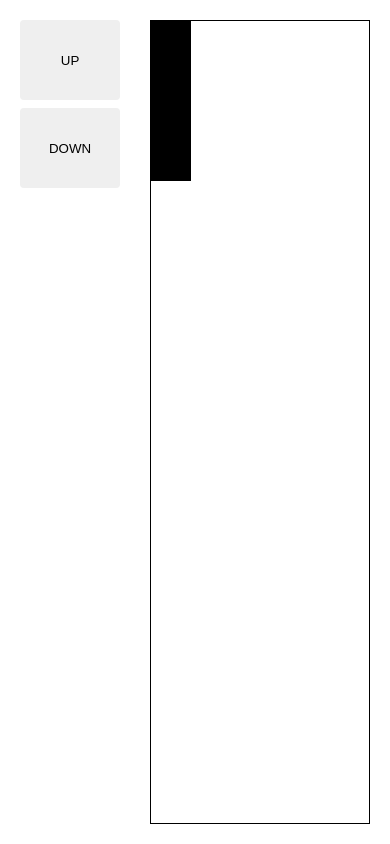
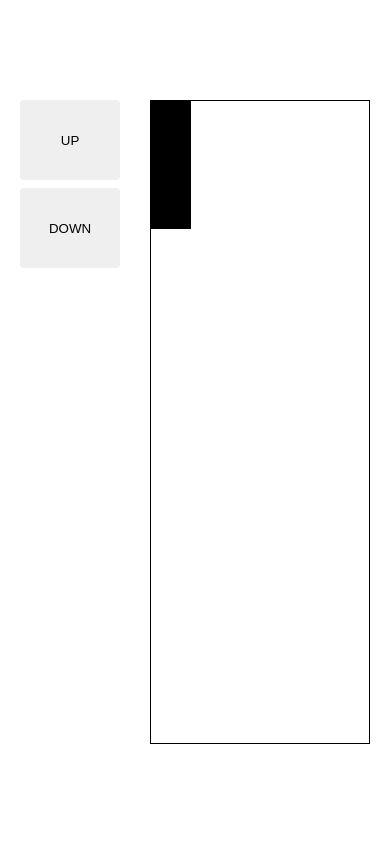
Before and after one commit to Dariuszb94/Ping-pong, a React (Create React App) app: page / in a window 390 px wide. Built offline with nearby package versions, Linux system fonts and the light colour scheme.

Commit message:
feat: Board mobile layout

```diff
--- a/src/App.tsx
+++ b/src/App.tsx
@@ -81,4 +81,7 @@ export const ButtonDown = styled.button`
 export const BoardOuter = styled.div`
   display: flex;
   padding: 20px;
+  @media (max-width: 1000px) {
+    padding: 100px 20px;
+  }
 `;
--- a/src/components/Board/BoardContainerStyles.tsx
+++ b/src/components/Board/BoardContainerStyles.tsx
@@ -7,4 +7,7 @@ export const Board = styled.section`
   border: 1px solid black;
   height: calc(100vh - 40px);
   box-sizing: border-box;
+  @media (max-width: 1000px) {
+    height: calc(100vh - 200px);
+  }
 `;
```
